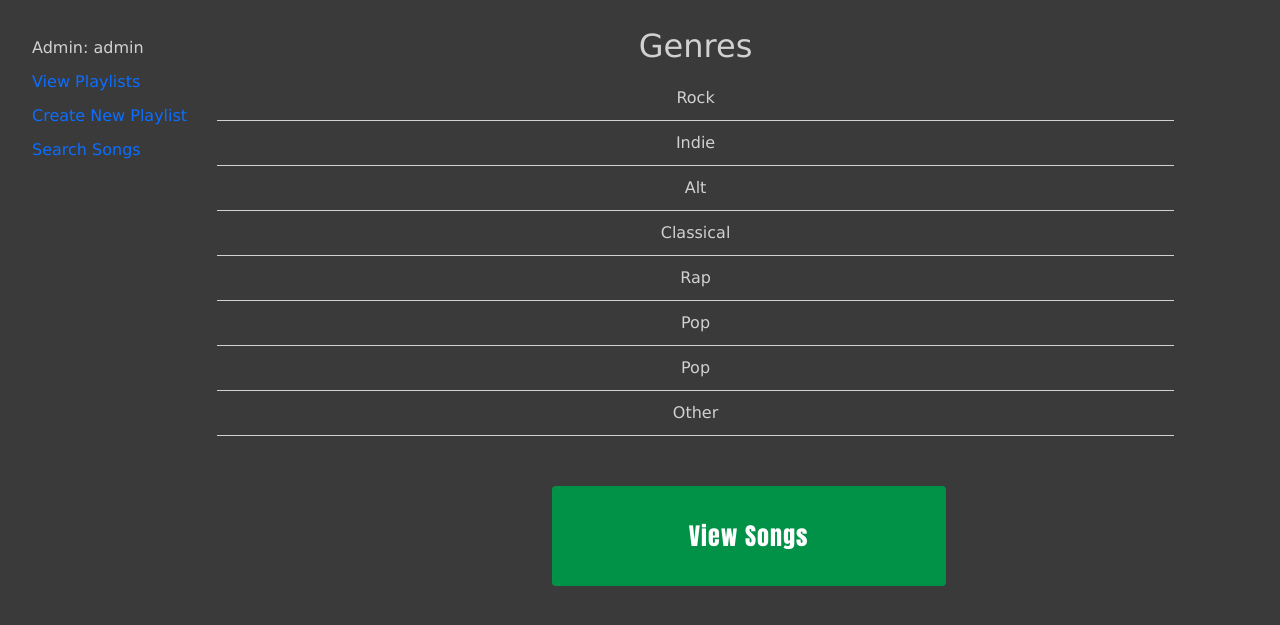
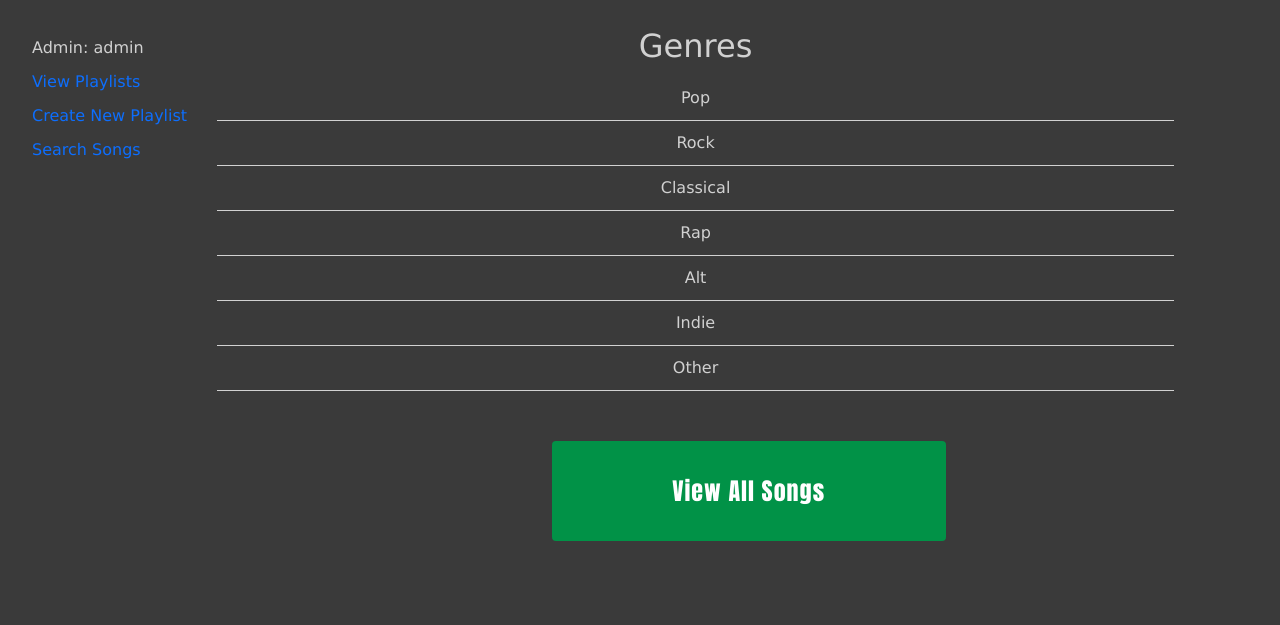
Before and after one commit to GarrettBengtson/Slapify_Project, a Django app: template slapify_web_app/templates/admin/genres.html in a window 1280 px wide. Shown: the part 79-704 px from the top of the page. Run offline with Django 5.2, Linux system fonts and the light colour scheme; the template is opened without the code that fills it: values that come from a table or form of the project are taken from there, others are empty; a user stored in the database is signed in; data comes from the database, SQL or seed files in the repository.

Commit message:
finished admin templates, made index.html Admin buttons class block instead of ablock, genres listed manually in html file

```diff
--- a/slapify_web_app/templates/admin/admin.html
+++ b/slapify_web_app/templates/admin/admin.html
@@ -3,7 +3,7 @@
 {% block content %}
     <title>Admin</title>
     <div class="col-md-12 text-center">
-        <button type="button" class="block" onclick="location.href = '/slapify/songs/'">View Songs</button>
-        <button type="button" class="block" onclick="location.href = '/slapify/genres/'">View Genres</button>
+        <button type="button" class="block" onclick="location.href = '/slapify/songs/'">View All Songs</button>
+        <button type="button" class="block" onclick="location.href = '/slapify/genres/'">View All Genres</button>
     </div>
 {% endblock %}
--- a/slapify_web_app/templates/admin/genres.html
+++ b/slapify_web_app/templates/admin/genres.html
@@ -5,13 +5,29 @@
         <h2 class="playlist_head">Genres</h2>
     </div>
     <table class="playlist_table">
-        {% for song in songs %}
-            <tr class="playlist_table_row">
-                <td class="playlist_table_cell text-center">{{song.genre}}</td>
-            </tr>
-        {% endfor %}
+        <tr class="playlist_table_row">
+            <td class="playlist_table_cell text-center">Pop<br></td>
+        </tr>
+        <tr class="playlist_table_row">
+            <td class="playlist_table_cell text-center">Rock<br></td>
+        </tr>
+        <tr class="playlist_table_row">
+            <td class="playlist_table_cell text-center">Classical<br></td>
+        </tr>
+        <tr class="playlist_table_row">
+            <td class="playlist_table_cell text-center">Rap<br></td>
+        </tr>
+        <tr class="playlist_table_row">
+            <td class="playlist_table_cell text-center">Alt<br></td>
+        </tr>
+        <tr class="playlist_table_row">
+            <td class="playlist_table_cell text-center">Indie<br></td>
+        </tr>
+        <tr class="playlist_table_row">
+            <td class="playlist_table_cell text-center">Other</td>
+        </tr>
     </table>
     <div class="col-md-12 text-center">
-        <button type="button" class="block" onclick="location.href = '/slapify/songs/'">View Songs</button>
+        <button type="button" class="block" onclick="location.href = '/slapify/songs/'">View All Songs</button>
     </div>
 {% endblock %}
--- a/slapify_web_app/templates/admin/songs.html
+++ b/slapify_web_app/templates/admin/songs.html
@@ -22,6 +22,6 @@
         {% endfor %}
     </table>
     <div class="col-md-12 text-center">
-        <button type="button" class="block" onclick="location.href = '/slapify/genres/'">View Genres</button>
+        <button type="button" class="block" onclick="location.href = '/slapify/genres/'">View All Genres</button>
     </div>
 {% endblock %}
--- a/slapify_web_app/templates/index.html
+++ b/slapify_web_app/templates/index.html
@@ -13,8 +13,8 @@
     {% endif %}
     {% if user.user_type == "Admin" %}
     <div class="col-md-12 text-center">
-        <button type="button" class="ablock" onclick="location.href = '/slapify/add_song/'">Add New Songs</button>
-        <button type="button" class="ablock" onclick="location.href = '/slapify/admin/'">Admin</button>
+        <button type="button" class="block" onclick="location.href = '/slapify/add_song/'">Add New Songs</button>
+        <button type="button" class="block" onclick="location.href = '/slapify/admin/'">Admin</button>
     </div>
     {% endif %}
 {% endblock content %}
```
